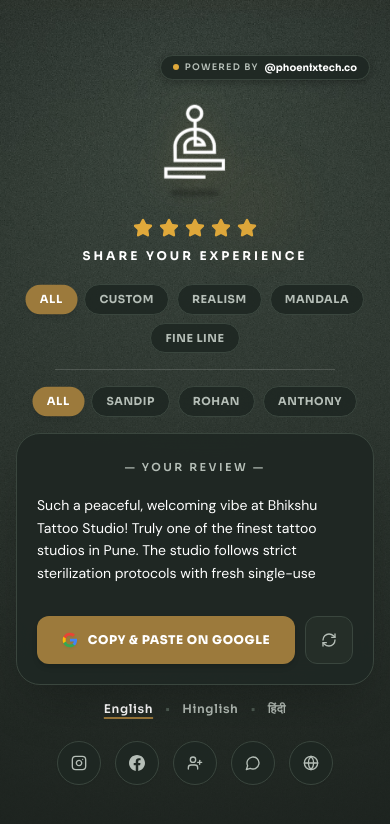
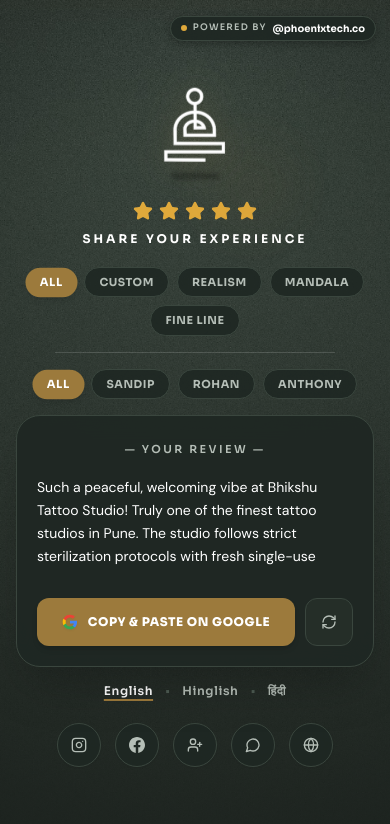
Before and after one commit to vivekgajdhane/google-review-automation, a Next.js app: page / in a window 390 px wide. Shown: the top 824 px of the page. Built offline with nearby package versions, Linux system fonts and the light colour scheme.

Commit message:
fix(bhikshu): position POWERED BY @phoenixtech.co in top right corner of mobile review page

```diff
--- a/src/components/bhikshu/BhikshuReviewInterface.tsx
+++ b/src/components/bhikshu/BhikshuReviewInterface.tsx
@@ -191,15 +191,13 @@ END:VCARD`;
         </div>
       )}
 
-      {/* Main Container */}
-      <main className="w-full max-w-[410px] mx-auto flex flex-col items-center space-y-4 py-5 relative z-10">
-        {/* Top-Right "POWERED BY @phoenixtech.co" Badge (Optimized for Mobile View) */}
-        <div className="w-full flex justify-end items-center px-1 -mt-1 mb-0.5 select-none">
+      {/* Top-Right "POWERED BY @phoenixtech.co" Badge */}
+      <div className="absolute top-3.5 right-3.5 sm:top-4 sm:right-6 z-30 select-none">
         <a
           href="https://www.instagram.com/phoenixtech.co/"
           target="_blank"
           rel="noopener noreferrer"
-            className="inline-flex items-center gap-1.5 px-3 py-1 rounded-full bg-[#1F2723]/90 hover:bg-[#1F2723] border border-[#3A463E] hover:border-[#9C7A3C] backdrop-blur-md shadow-[0_2px_8px_rgba(0,0,0,0.3)] transition-all duration-200 group active:scale-95 font-sora"
+          className="inline-flex items-center gap-1.5 px-2.5 py-1 rounded-full bg-[#1F2723]/90 hover:bg-[#1F2723] border border-[#3A463E] hover:border-[#9C7A3C] backdrop-blur-md shadow-[0_2px_8px_rgba(0,0,0,0.3)] transition-all duration-200 group active:scale-95 font-sora"
           title="Powered by @phoenixtech.co"
         >
           <span className="w-1.5 h-1.5 rounded-full bg-[#E0A93B] group-hover:scale-125 transition-transform duration-200" />
@@ -212,8 +210,10 @@ END:VCARD`;
         </a>
       </div>
 
+      {/* Main Container */}
+      <main className="w-full max-w-[410px] mx-auto flex flex-col items-center space-y-4 py-6 relative z-10">
         {/* 1. Standalone Bhikshu Emblem (NO text), Animated Floating By-Forth */}
-        <div className="relative flex flex-col items-center justify-center pt-1 pb-1 select-none">
+        <div className="relative flex flex-col items-center justify-center pt-2 pb-1 select-none">
           {/* Subtle Warm Gold Aura behind the floating emblem */}
           <div
             className="absolute top-1/2 left-1/2 -translate-x-1/2 -translate-y-1/2 w-28 h-28 rounded-full bg-[#9C7A3C]/25 blur-xl pointer-events-none animate-float-aura"
```
Lines whose indentation alone changed are shown as unchanged.
